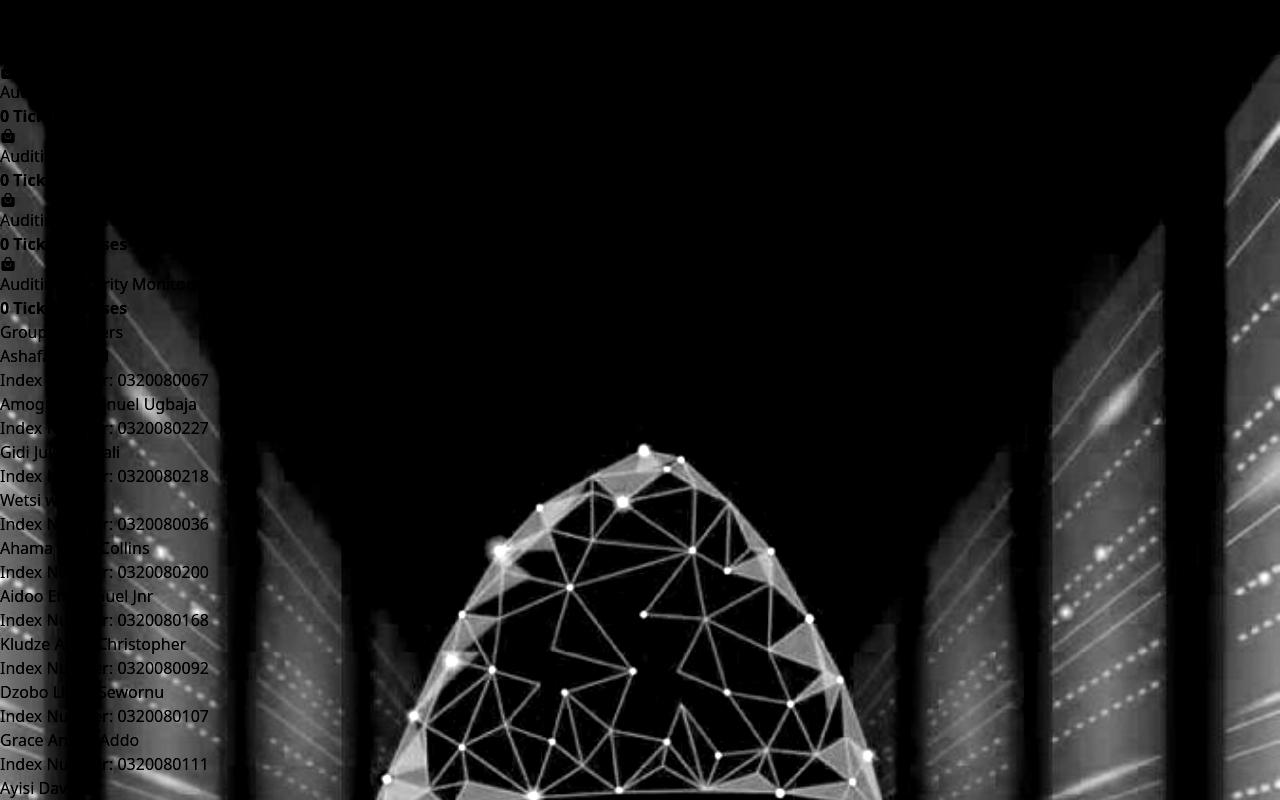
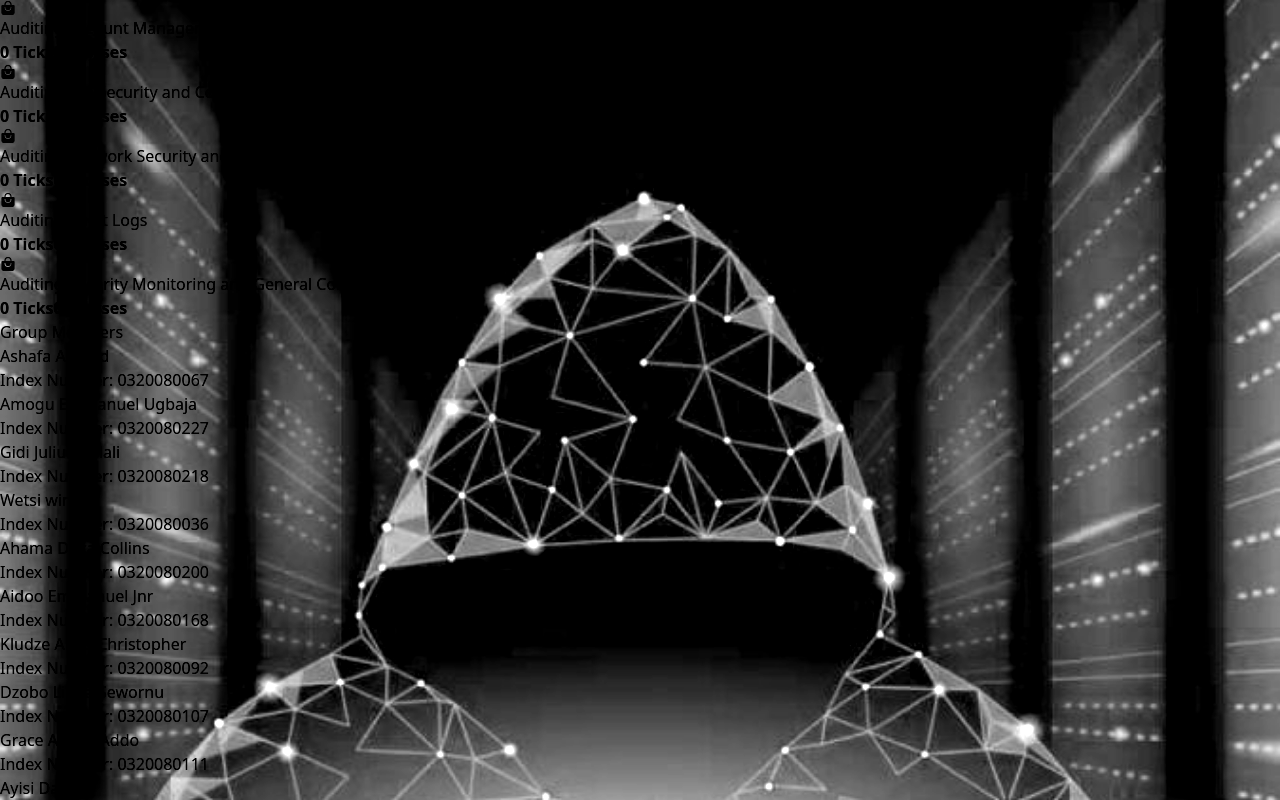
Before and after one commit to Quojo-Steve/Auditing-LinxOs-website, a React (Vite) app: page /finalpage in a window 1280 px wide. Shown: the top 800 px of the page. Built offline with nearby package versions, Linux system fonts and the light colour scheme.

Commit message:
first commit

```diff
--- a/src/pages/Starting.css
+++ b/src/pages/Starting.css
@@ -4,6 +4,7 @@
     background-repeat: no-repeat;
     background-position: center;
     background-size: cover;
+    height: 100dvh;
 }
 .overlay{
     background: rgba(0, 0, 0, 0.342);
```
